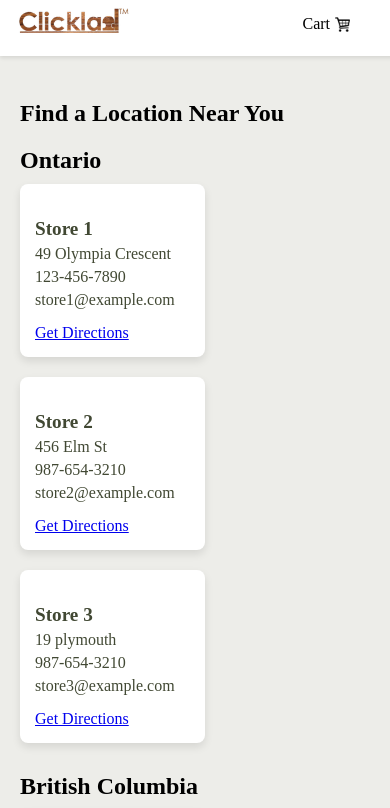
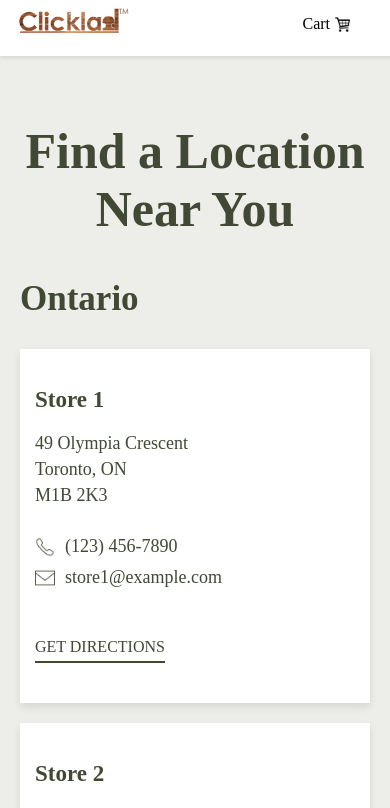
Before and after one commit to AbdulmuhsinB/Clicklad, a Next.js app in the folder clicklad-app/: page /location in a window 390 px wide. Shown: the top 808 px of the page. Built offline with nearby package versions, Linux system fonts and the light colour scheme.

Commit message:
Finished styling the locations page, and made it compleltly responsive

```diff
--- a/clicklad-app/components/LocationList.js
+++ b/clicklad-app/components/LocationList.js
@@ -1,10 +1,10 @@
 import React from 'react';
-import styles from './LocationList.module.css'; // Import your CSS module
+import styles from './LocationList.module.css';
 
 const LocationList = ({ locationData }) => {
   return (
     <div className={styles.container}>
-      <h2>Find a Location Near You</h2>
+      <h2 className={styles.pageTitle}>Find a Location Near You</h2>
       {locationData.map((provinceData, index) => (
         <div key={index} className={styles.provinceSection}>
           <h2 className={styles.provinceTitle}>{provinceData.province}</h2>
@@ -13,16 +13,35 @@ const LocationList = ({ locationData }) => {
               <div key={i} className={styles.card}>
                 <h3 className={styles.cardTitle}>{location.name}</h3>
                 <p className={styles.cardAddress}>{location.address}</p>
-                <p className={styles.cardPhone}>{location.phone}</p>
-                <p className={styles.cardEmail}>{location.email}</p>
+                <p className={styles.cardCity}>{location.city}, {provinceData.provinceAbreviation}</p>
+                <p className={styles.cardPostalCode}>{location.postalCode}</p>
+                <p className={styles.cardPhone}>
+                  <img
+                    src="/icons/phone-icon-green.png"
+                    alt="Phone Icon"
+                    className={styles.icon}
+                  />
+                  {location.phone}
+                </p>
+                <p className={styles.cardEmail}>
+                  <img
+                    src="/icons/email-icon-green.png"
+                    alt="Email Icon"
+                    className={styles.icon}
+                  />
+                  {location.email}
+                </p>
+                <div className={styles.directionsContainer}>
                   <a
                     href={`https://www.google.com/maps/search/?api=1&query=${encodeURIComponent(location.address)}`}
                     target="_blank"
                     rel="noopener noreferrer"
                     className={styles.directionsLink}
                   >
-                  Get Directions
+                    GET DIRECTIONS
                   </a>
+                  <hr className={styles.hrLine} />
+                </div>
               </div>
             ))}
           </div>
--- a/clicklad-app/components/LocationList.module.css
+++ b/clicklad-app/components/LocationList.module.css
@@ -1,8 +1,14 @@
-/* LocationList.module.css */
-
 .container {
     padding: 20px;
     padding-top: 80px;
+}
+
+.pageTitle{
+    font-size: 50px;
+    color: #414833;
+    font-weight: bold;
+    text-align: center;
+
 }
 
 .provinceSection {
@@ -10,8 +16,9 @@
 }
 
 .provinceTitle {
-    font-size: 1.5em;
-    margin-bottom: 10px;
+    font-size: 35px;
+    color: #414833;
+    margin: 30px 0px;
 }
 
 .locationCards {
@@ -24,28 +31,91 @@
     background-color: white;
     color: #414833;
     padding: 15px;
-    border-radius: 8px;
     box-shadow: 0 4px 8px rgba(0, 0, 0, 0.1);
-    width: calc(50% - 20px); /* Adjust width as needed */
+    width: 100%; /* Default to full width */
+    box-sizing: border-box;
+    display: flex;
+    flex-direction: column;
+    justify-content: space-between;
 }
 
 .cardTitle {
-    font-size: 1.2em;
+    font-size: 23px;
     margin-bottom: 5px;
 }
 
 .cardAddress,
+.cardCity,
+.cardPostalCode,
 .cardPhone,
 .cardEmail {
-    margin: 5px 0;
+    margin: 0;
+    display: flex;
+    align-items: center;
+    font-size: 18px;
+}
+
+.cardAddress{
+    margin-top: 15px;
+    margin-bottom: 5px;
+}
+
+.cardPostalCode{
+    margin-bottom: 20px;
+    margin-top: 5px;
+}
+
+.cardPhone {
+    margin-bottom: 10px;
+    margin-top: 10px;
 }
 
 .cardEmail {
-    margin-bottom: 15px;
+    margin-bottom: 40px;
+}
+
+.icon {
+    width: 20px;
+    height: 20px;
+    margin-right: 10px;
+}
+
+.directionsContainer {
+    display: flex;
+    flex-direction: column;
+    align-items: flex-start;
+    margin-top: 10px;
 }
 
 .directionsLink {
-    color: #0000EE;
-    text-decoration: underline;
+    color: #414833;
+    text-decoration: none;
     cursor: pointer;
+    margin-bottom: 5px;
 }
+
+.hrLine {
+    border: none;
+    border-top: 2px solid #414833;
+    width: 130px;
+    margin: 0;
+    margin-bottom: 25px;
+}
+
+@media (min-width: 600px) {
+    .card {
+        width: calc(50% - 20px); /* Two cards per row on small screens */
+    }
+}
+
+@media (min-width: 900px) {
+    .card {
+        width: calc(33.3333% - 20px); /* Three cards per row on medium screens */
+    }
+}
+
+@media (min-width: 1200px) {
+    .card {
+        width: calc(25% - 20px); /* Four cards per row on large screens */
+    }
+}
--- a/clicklad-app/components/jsons/locations.json
+++ b/clicklad-app/components/jsons/locations.json
@@ -1,36 +1,62 @@
 [
     {
       "province": "Ontario",
+      "provinceAbreviation" : "ON",
       "locations": [
         {
           "name": "Store 1",
           "address": "49 Olympia Crescent",
-          "phone": "123-456-7890",
+          "city": "Toronto",
+          "postalCode": "M1B 2K3",
+          "phone": "(123) 456-7890",
           "email": "store1@example.com"
         },
         {
           "name": "Store 2",
           "address": "456 Elm St",
-          "phone": "987-654-3210",
+          "city": "Ottawa",
+          "postalCode": "K1A 0B1",
+          "phone": "(987) 654-3210",
           "email": "store2@example.com"
         },
         {
             "name": "Store 3",
-            "address": "19 plymouth",
-            "phone": "987-654-3210",
+            "address": "123 Elm St",
+            "city": "Mississauga",
+            "postalCode": "L5B 3Z9",
+            "phone": "(123) 654-3210",
             "email": "store3@example.com"
+          },
+        {
+            "name": "Store 4",
+            "address": "19 Plymouth",
+            "city": "Brampton",
+            "postalCode": "L6T 4A4",
+            "phone": "(987) 654-3210",
+            "email": "store4@example.com"
           }
       ]
     },
     {
       "province": "British Columbia",
+      "provinceAbreviation" : "BC",
       "locations": [
         {
           "name": "Store A",
           "address": "789 Maple Ave",
-          "phone": "555-123-4567",
+          "city": "Vancouver",
+          "postalCode": "V5K 0A1",
+          "phone": "(555) 123-4567",
           "email": "storeA@example.com"
-        }
+        },
+        {
+            "name": "Store B",
+            "address": "73439 Acorn Ave",
+            "city": "Kelowna",
+            "postalCode": "V1Y 2A1",
+            "phone": "(555) 123-4567",
+            "email": "storeB@example.com"
+          }
       ]
     }
   ]
```
Also changed, not shown: clicklad-app/public/icons/email-icon-green.png (added), clicklad-app/public/icons/phone-icon-green.png (added). Lines whose indentation alone changed are shown as unchanged.
